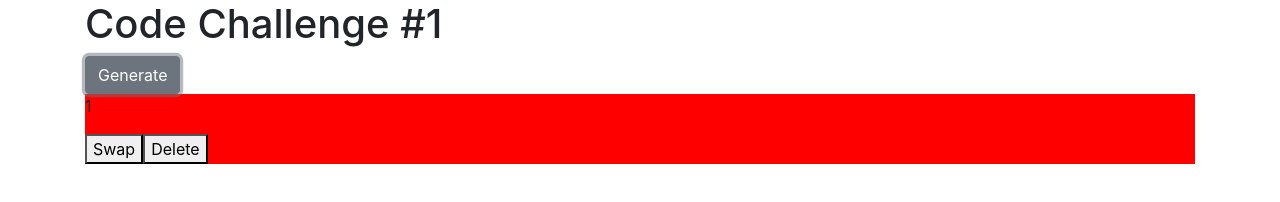
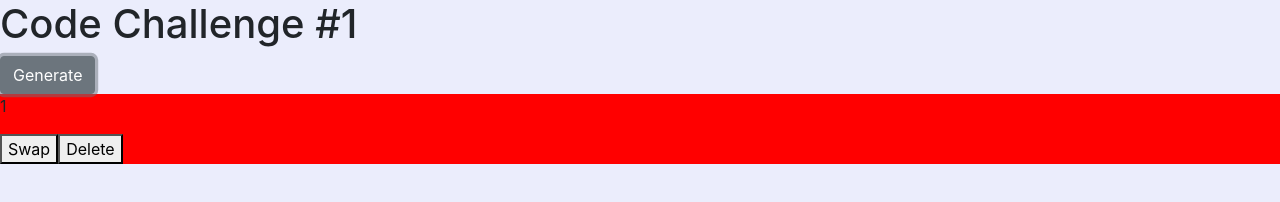
Before and after one commit to duallynoted/Code-Challenge-1-, a plain HTML site: page index.html in a window 1280 px wide. Both pictures are taken after a click on the button "Generate". Drawn offline with Linux system fonts and the light colour scheme.

Commit message:
finishing up

```diff
--- a/index.html
+++ b/index.html
@@ -13,12 +13,12 @@
 </head>
 
 <body>
-    <div class="container">
+    <!-- <div class="container"> -->
         <h1>Code Challenge #1</h1>
         <div id="main">
             <button class="btn btn-secondary" id="generateButton">Generate</button>
         </div>
-    </div>
+    <!-- </div> -->
     <!-- <div class="container" id="appendedDiv">
     </div> -->
 
--- a/vendors/styles/style.css
+++ b/vendors/styles/style.css
@@ -1,7 +1,15 @@
-/* body {
-    background-color: antiquewhite
+body {
+    background-color: rgba(215, 218, 250, 0.482)
 }
-#appendedDiv {
+.ketchup {
+    background-color: red;
+    margin-bottom: 10px;
+}
+.mustard {
+    background-color: yellow;
+}
+
+/* #appendedDiv {
     background-color: red;
 }
 secondary {
@@ -10,9 +18,3 @@ secondary {
 #swapButton{
     background-color: purple;
 } */
-.ketchup {
-    background-color: red;
-}
-.mustard {
-    background-color: yellow;
-}
```
